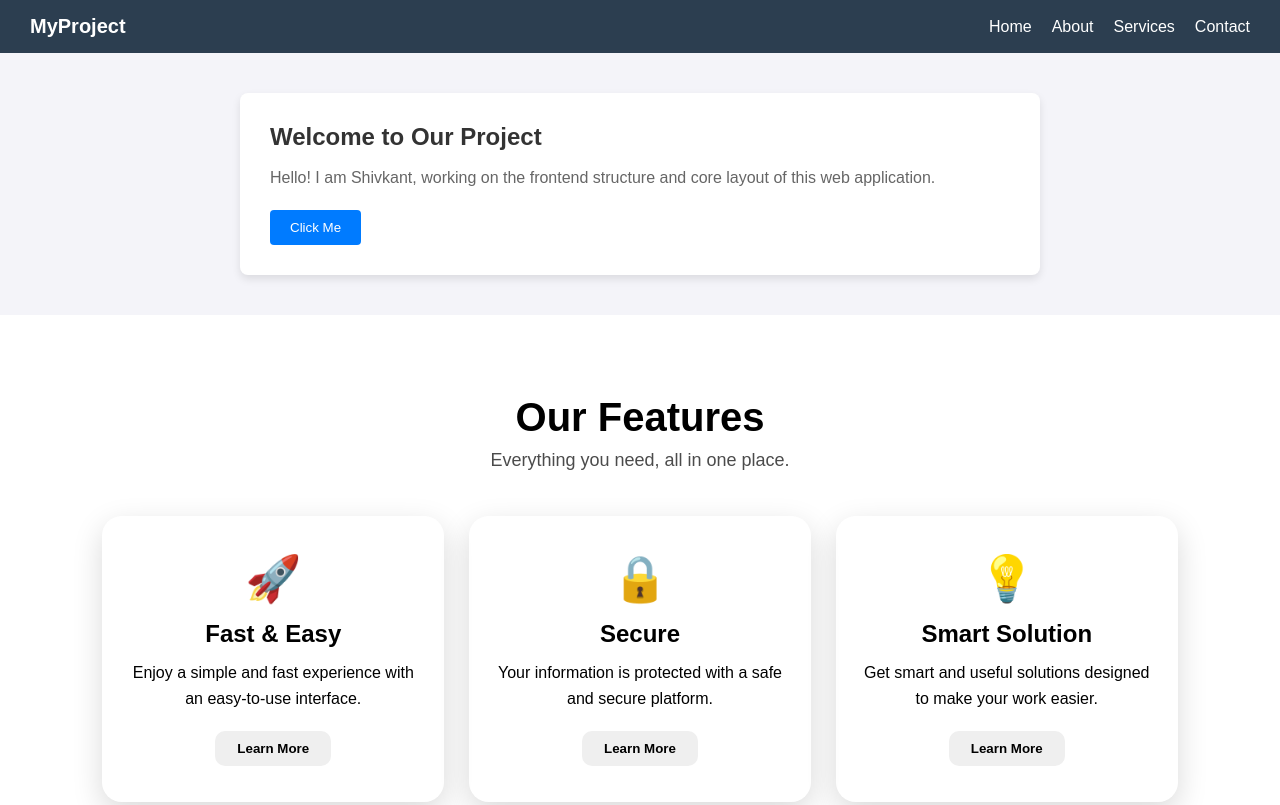
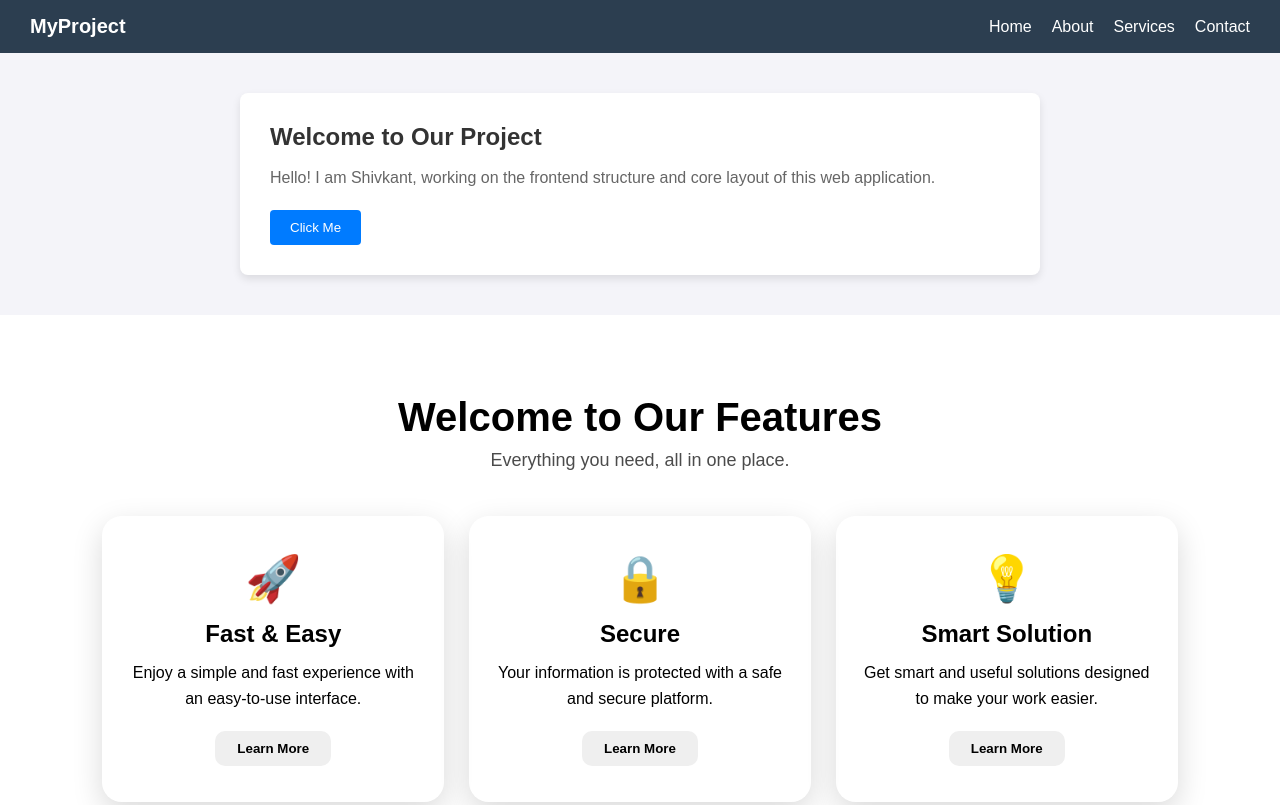
Before and after one commit to Shivkant-07/collaboration, a plain HTML site: page index.html in a window 1280 px wide. Shown: the top 805 px of the page. Drawn offline with Linux system fonts and the light colour scheme.

Commit message:
Updated heading on shivkant branch to create conflict

```diff
--- a/index.html
+++ b/index.html
@@ -41,7 +41,7 @@
     <section class="friend-section">
 
         <div class="section-heading">
-            <h2>Our Features</h2>
+            <h2>Welcome to Our Features</h2>
             <p>Everything you need, all in one place.</p>
         </div>
 
```
